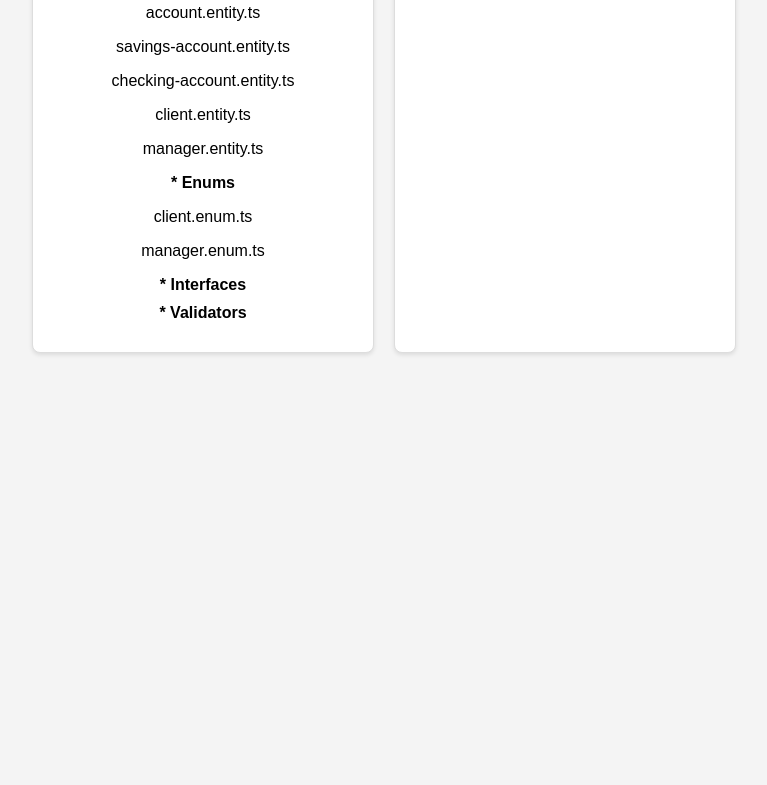
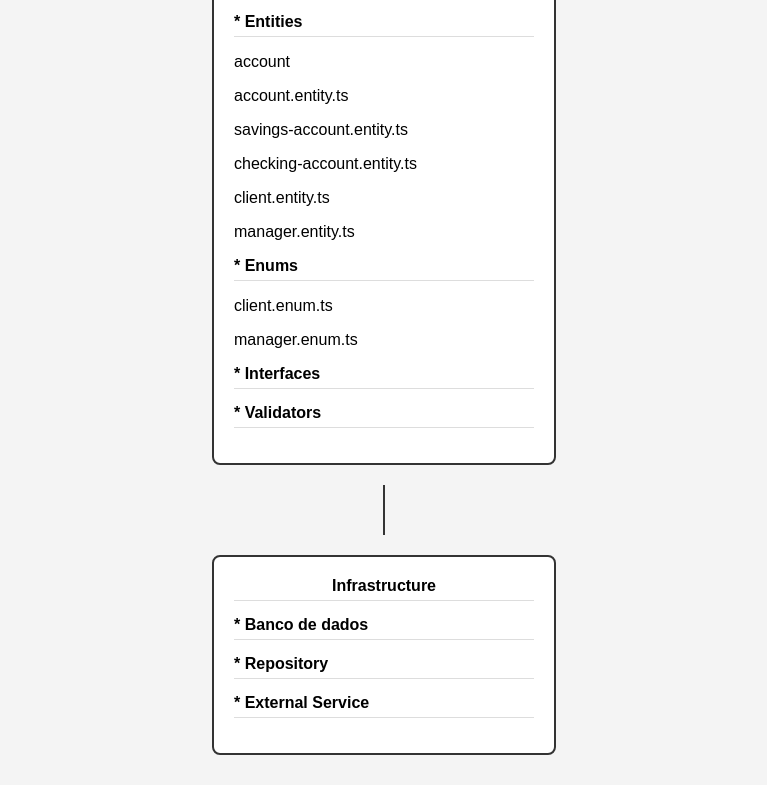
Before and after one commit to natashacamargotech/desafio_s7_diagrama_arquitetura_hexagonal, a plain HTML site: page index.html in a window 1280 px wide. Shown: the part 843-1628 px from the top of the page, without its empty margins (256-1023 px from the left). Before the commit the page ends 1226 px from the top, so only its background shows below. Drawn offline with Linux system fonts and the light colour scheme.

Commit message:
atualizacao de diagrama e read me

```diff
--- a/index.html
+++ b/index.html
@@ -3,47 +3,58 @@
 <head>
     <meta charset="UTF-8">
     <meta name="viewport" content="width=device-width, initial-scale=1.0">
-    <title>Diagrama de Arquitetura Hexagonal</title>
+    <title>Diagrama UML - Arquitetura Hexagonal</title>
     <style>
         body {
             font-family: Arial, sans-serif;
+            background-color: #f4f4f4;
             margin: 0;
             padding: 20px;
-            background-color: #f4f4f4;
         }
         .container {
             display: flex;
-            justify-content: center;
+            flex-direction: column;
             align-items: center;
-            flex-direction: column;
-            margin-top: 20px;
+        }
+        h1 {
+            font-size: 24px;
+            margin-bottom: 20px;
         }
         .box {
+            border: 2px solid #333;
+            border-radius: 8px;
             background-color: #fff;
-            border: 1px solid #ddd;
-            border-radius: 8px;
-            box-shadow: 0 2px 4px rgba(0,0,0,0.1);
+            margin: 10px;
             padding: 20px;
             width: 300px;
-            margin: 10px;
             text-align: center;
-        }
-        .flex {
-            display: flex;
-            justify-content: space-around;
-        }
-        .section {
-            margin: 10px;
         }
         .title {
             font-weight: bold;
             margin-bottom: 10px;
+            border-bottom: 1px solid #ddd;
+            padding-bottom: 5px;
+        }
+        .section {
+            margin: 15px 0;
+            text-align: left;
+        }
+        .flex {
+            display: flex;
+            justify-content: center;
+            flex-wrap: wrap;
+        }
+        .arrow {
+            margin: 10px;
+            border-left: 2px solid #333;
+            height: 50px;
         }
     </style>
 </head>
 <body>
     <div class="container">
         <h1>Diagrama de Arquitetura Hexagonal</h1>
+
         <div class="box">
             <div class="title">Application</div>
             <div class="section">
@@ -60,6 +71,8 @@
                 <p>client.dto.ts</p>
             </div>
         </div>
+
+        <div class="arrow"></div>
         <div class="flex">
             <div class="box">
                 <div class="title">Domain</div>
@@ -94,21 +107,20 @@
 
                 </div>
             </div>
+        </div>
+
+        <div class="arrow"></div>
+
         <div class="box">
             <div class="title">Infrastructure</div>
             <div class="section">
                 <div class="title">* Banco de dados</div>
-
             </div>
             <div class="section">
                 <div class="title">* Repository</div>
-
             </div>
-
             <div class="section">
                 <div class="title">* External Service</div>
-                    <p>Master/Visa</p>
-                </div>
             </div>
         </div>
     </div>
```
Also changed, not shown: 1 other file. Lines whose indentation alone changed are shown as unchanged.
